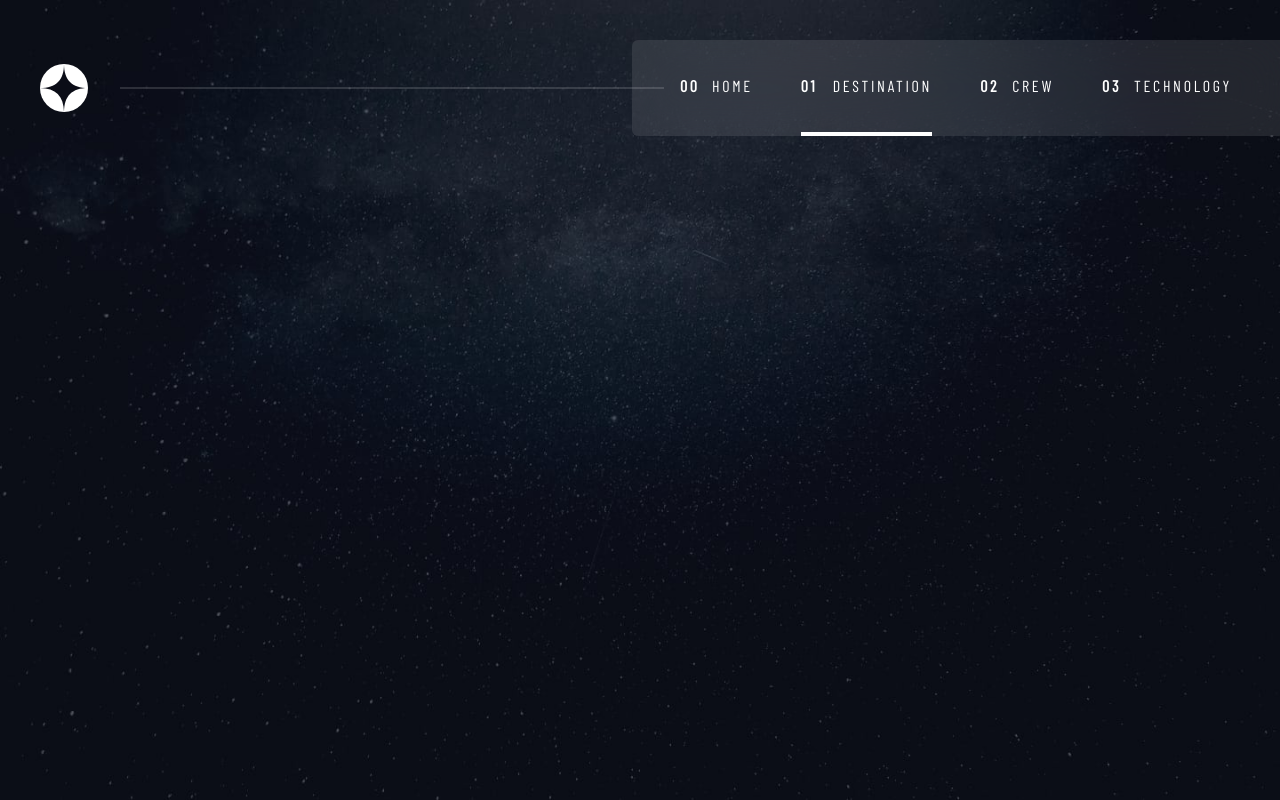
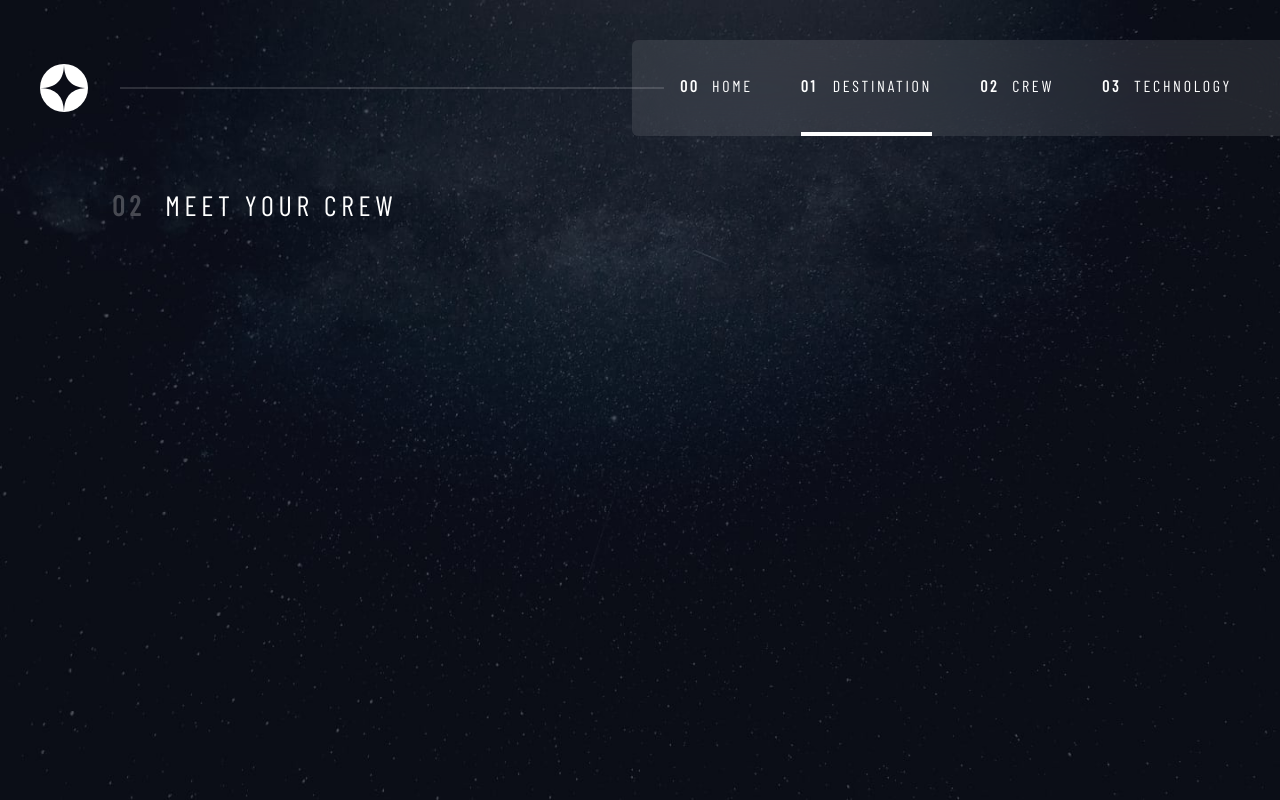
Before and after one commit to suriya-work/Space-tourism, a Next.js app: page /destination in a window 1280 px wide. Built offline with nearby package versions, Linux system fonts and the light colour scheme; a web font is replaced by a local one.

Commit message:
add page title component and add it to destination and crew page

```diff
--- /dev/null
+++ b/src/components/globals/PageTitle/index.tsx
@@ -0,0 +1,26 @@
+'use client'
+
+import { motion } from 'framer-motion'
+
+import { FADE } from '@/lib/data'
+
+interface PageTitleProps {
+  title: string
+  number: number | string
+}
+
+export default function PageTitle({ title, number }: PageTitleProps) {
+  return (
+    <motion.div
+      key={Math.random().toString()}
+      variants={FADE}
+      initial='hidden'
+      animate='visible'
+      exit='exit'
+      className='md:w-fit nav-text uppercase md:mt-12 mt-5 lg:ml-28 md:ml-20 md:block flex w-full justify-center text-white md:text-[20px] md:tracking-[3.38px] lg:text-[28px] lg:tracking-[4.72px] relative z-20'
+    >
+      <span className='font-bold opacity-25 mr-5'>0{number}</span>
+      <span className=''>{title}</span>
+    </motion.div>
+  )
+}
--- a/src/components/pages/crew/index.tsx
+++ b/src/components/pages/crew/index.tsx
@@ -2,6 +2,7 @@ import desktop from '@/assets/crew/background-crew-desktop.jpg'
 import mobile from '@/assets/crew/background-crew-mobile.jpg'
 import tablet from '@/assets/crew/background-crew-tablet.jpg'
 import Background from '@/components/globals/Background'
+import PageTitle from '@/components/globals/PageTitle'
 
 const CrewPage = () => {
   return (
@@ -11,6 +12,7 @@ const CrewPage = () => {
         mobile={mobile.src}
         tablet={tablet.src}
       />
+      <PageTitle number={2} title='Meet Your crew' />
     </div>
   )
 }
--- a/src/components/pages/destination/index.tsx
+++ b/src/components/pages/destination/index.tsx
@@ -1,6 +1,10 @@
+import PageTitle from '@/components/globals/PageTitle'
+
 const DestinationPage = () => {
   return (
     <div>
+      <PageTitle number={2} title='Meet Your crew' />
+
       <p className=''></p>
     </div>
   )
```
